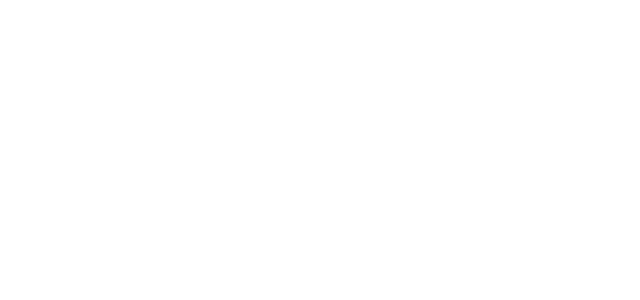
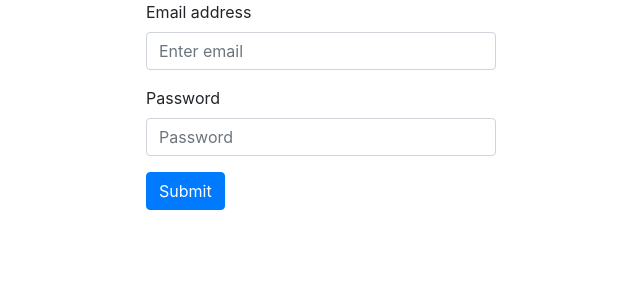
Before and after one commit to beckiusm/Simplibill, a React (Create React App) app: page / in a window 1280 px wide. Shown: the top 300 px of the page, without its empty margins (319-959 px from the left). Built offline with nearby package versions, Linux system fonts and the light colour scheme.

Commit message:
Added login screen

```diff
--- a/src/App.js
+++ b/src/App.js
@@ -4,7 +4,7 @@
 
 function App() {
   return (
-    <div className='container-fluid'>
+    <div className='container'>
       <TokenProvider>
         <Switch>
           <Route path='/'>
--- /dev/null
+++ b/src/data/User.js
@@ -0,0 +1,20 @@
+class User {
+    BASE_URL = 'https://frebi.willandskill.eu/';
+    AUTH_URL = `${this.BASE_URL}api-token-auth/`;
+
+    getPublicHeaders() {
+        return {
+            'Content-Type': 'application/json'
+        }
+    }
+
+    getToken(email, password) {
+        return fetch(this.AUTH_URL, {
+            method: 'POST',
+            headers: this.getPublicHeaders(),
+            body: JSON.stringify({email, password})
+        });
+    }
+}
+
+export default new User();
--- a/src/pages/Login.jsx
+++ b/src/pages/Login.jsx
@@ -1,12 +1,34 @@
-import React, {useContext} from 'react';
+import React, {useContext, useState} from 'react';
 import {TokenContext} from "../contexts/TokenContext";
+import User from "../data/User";
 
 const Login = () => {
+    const [email, setEmail] = useState('');
+    const [password, setPassword] = useState('');
+    const {token, setToken} = useContext(TokenContext);
 
-    const {token, setToken} = useContext(TokenContext)
+    async function loginUser() {
+        const response = await User.getToken(email, password);
+        const data = await response.json();
+        setToken(data.token)
+    }
+
     return (
-        <div>
-
+        <div className='row justify-content-md-center'>
+            <div className='col-md-4'>
+                <form>
+                    <div className="form-group">
+                        <label htmlFor="exampleInputEmail1">Email address</label>
+                        <input type="email" className="form-control" id="exampleInputEmail1" aria-describedby="emailHelp"
+                               placeholder="Enter email"/>
+                    </div>
+                    <div className="form-group">
+                        <label htmlFor="exampleInputPassword1">Password</label>
+                        <input type="password" className="form-control" placeholder="Password"/>
+                    </div>
+                    <button type="submit" className="btn btn-primary">Submit</button>
+                </form>
+            </div>
         </div>
     );
 };
```
